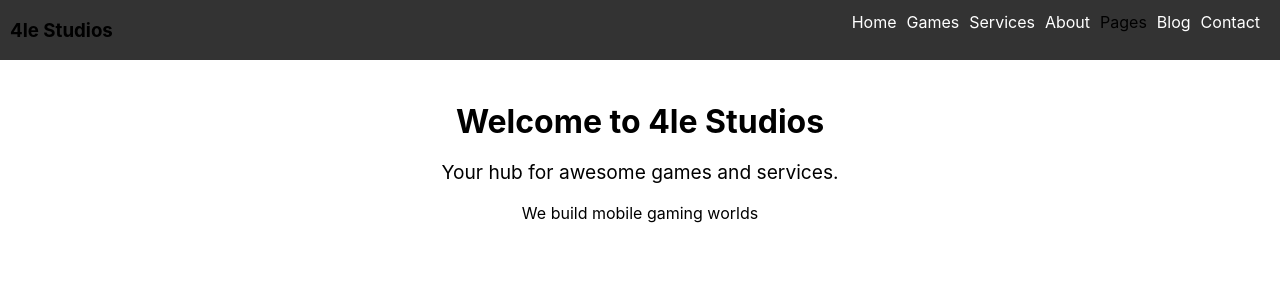
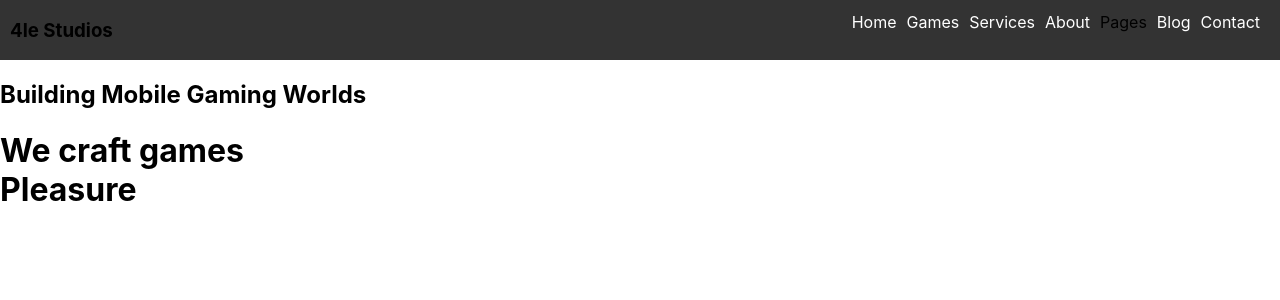
Before and after one commit to Bupilipili/4x, a React (Create React App) app: page / in a window 1280 px wide. Shown: the top 300 px of the page. Built offline with nearby package versions, Linux system fonts and the light colour scheme.

Commit message:
Update Home.js

```diff
--- a/src/components/Home.js
+++ b/src/components/Home.js
@@ -1,14 +1,28 @@
-import React from 'react';
+import React, { useState, useEffect } from 'react';
 import './styles/Home.css';
 
+const words = ['Entertainment', 'Pleasure', 'Enjoyment'];
+
 function Home() {
+  const [currentWord, setCurrentWord] = useState('Entertainment');
+
+  useEffect(() => {
+    const interval = setInterval(() => {
+      setCurrentWord(oldWord => {
+        const index = words.indexOf(oldWord);
+        return words[(index + 1) % words.length];
+      });
+    }, 3000); // Change word every 3 seconds
+
+    return () => clearInterval(interval); // Clean up on component unmount
+  }, []);
+
   return (
-    <div className="section">
-      <h1>Welcome to 4le Studios</h1>
-      <p>Your hub for awesome games and services.</p>
     <div>
-      We build mobile gaming worlds
-    </div>
+      <h2 className='head2'>Building Mobile Gaming Worlds</h2>
+      <h1 className='head1'>We craft games <br/>
+        <span className='fade'>{currentWord}</span>
+      </h1>
     </div>
   );
 }
```
